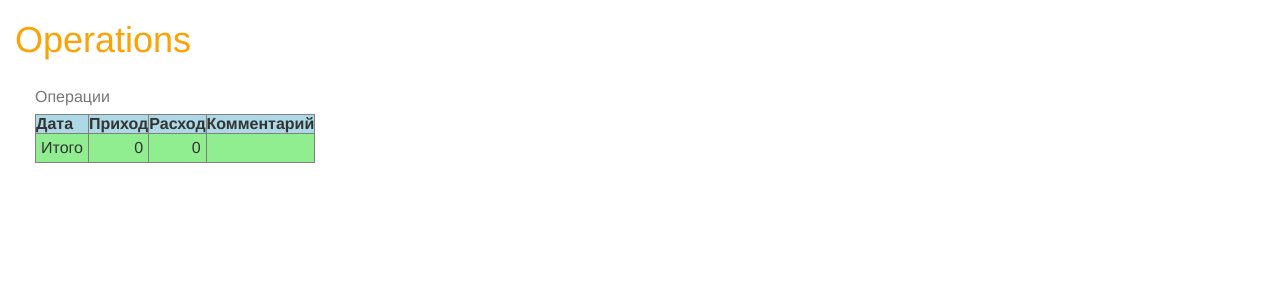
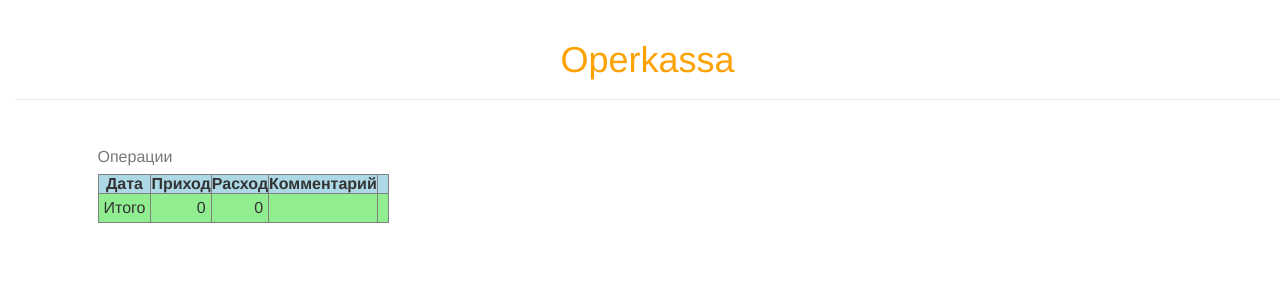
Before and after one commit to alexvydrin/mk_stores, a Django app: page / in a window 1280 px wide. Shown: the top 300 px of the page. Run offline with Django 3.2, Linux system fonts and the light colour scheme; data that the repository does not hold is empty; some libraries are stand-ins or nearby versions.

Commit message:
Added oper_detail

```diff
--- a/operkassa/static/css/operkassa.css
+++ b/operkassa/static/css/operkassa.css
@@ -14,14 +14,27 @@ thead {
     background-color: lightblue;
 }
 
-tbody {
-    background-color: lightgrey;
+th {
+    text-align: center;
+}
+
+tbody tr:nth-child(2n) {
+    background-color: lightgray;
+}
+
+tbody tr:nth-child(2n+1) {
+    background-color: #999999;
 }
 
 tfoot {
     background-color: lightgreen;
+    text-align: right;
 }
 
 td {
     padding: 5px;
 }
+
+.page-header h1 {
+    text-align: center;
+}
--- /dev/null
+++ b/operkassa/templates/operkassa/base.html
@@ -0,0 +1,22 @@
+{% load static %}
+<html>
+    <head>
+        <title>Operations</title>
+        <link rel="stylesheet" href="//maxcdn.bootstrapcdn.com/bootstrap/3.2.0/css/bootstrap.min.css">
+        <link rel="stylesheet" href="//maxcdn.bootstrapcdn.com/bootstrap/3.2.0/css/bootstrap-theme.min.css">
+        <link rel="stylesheet" href="{% static 'css/operkassa.css' %}">
+    </head>
+    <body>
+
+        <div class="page-header">
+            <h1><a href="/">Operkassa</a></h1>
+        </div>
+
+
+        <div class="content container">
+            {% block content %}
+            {% endblock %}
+        </div>
+
+    </body>
+</html>
--- a/operkassa/templates/operkassa/oper_list.html
+++ b/operkassa/templates/operkassa/oper_list.html
@@ -1,16 +1,11 @@
-{% load static %}
-<html>
-    <head>
-        <title>Operations</title>
-        <link rel="stylesheet" href="//maxcdn.bootstrapcdn.com/bootstrap/3.2.0/css/bootstrap.min.css">
-        <link rel="stylesheet" href="//maxcdn.bootstrapcdn.com/bootstrap/3.2.0/css/bootstrap-theme.min.css">
-        <link rel="stylesheet" href="{% static 'css/operkassa.css' %}">
-    </head>
-    <body>
+{% extends 'operkassa/base.html' %}
+
 <div>
     <h1><a href="/">Operations</a></h1>
 </div>
 
+
+{% block content %}
 <div>
     <table border="1">
         <caption>
@@ -30,6 +25,9 @@
                 <th>
                     Комментарий
                 </th>
+                <th>
+
+                </th>
             </tr>
         </thead>
         <tbody>
@@ -47,10 +45,13 @@
                     <td>
                         {{ oper.text }}
                     </td>
+                    <td>
+                        <a href="{% url 'oper_detail' pk=oper.pk %}"> Изменить </a>
+                    </td>
                 </tr>
             {% endfor %}
         </tbody>
-                <tfoot align="right">
+        <tfoot>
             <tr>
                 <td>
                     Итого
@@ -64,9 +65,11 @@
                 <td>
 
                 </td>
+                <td>
+
+                </td>
             </tr>
         </tfoot>
     </table>
 </div>
-    </body>
-</html>
+{% endblock %}
--- a/operkassa/urls.py
+++ b/operkassa/urls.py
@@ -3,4 +3,5 @@ from . import views
 
 urlpatterns = [
     re_path(r'^$', views.oper_list, name='oper_list'),
+    re_path(r'^oper/(?P<pk>\d+)/$', views.oper_detail, name='oper_detail'),
 ]
--- a/operkassa/views.py
+++ b/operkassa/views.py
@@ -1,5 +1,6 @@
 from django.shortcuts import render
 from .models import Oper
+from django.shortcuts import render, get_object_or_404
 
 def oper_list(request):
     #opers = Oper.objects.filter(date__gte=0).order_by('date')
@@ -14,3 +15,7 @@ def oper_list(request):
         'sum_debet_total': sum_debet_total,
         'sum_credit_total': sum_credit_total}
     return render(request, 'operkassa/oper_list.html', context=context)
+
+def oper_detail(request, pk):
+    oper = get_object_or_404(Oper, pk=pk)
+    return render(request, 'operkassa/oper_detail.html', {'oper': oper})
```
Also changed, not shown: operkassa/templates/operkassa/oper_detail.html (added, +10 -0 lines). Lines whose indentation alone changed are shown as unchanged.
